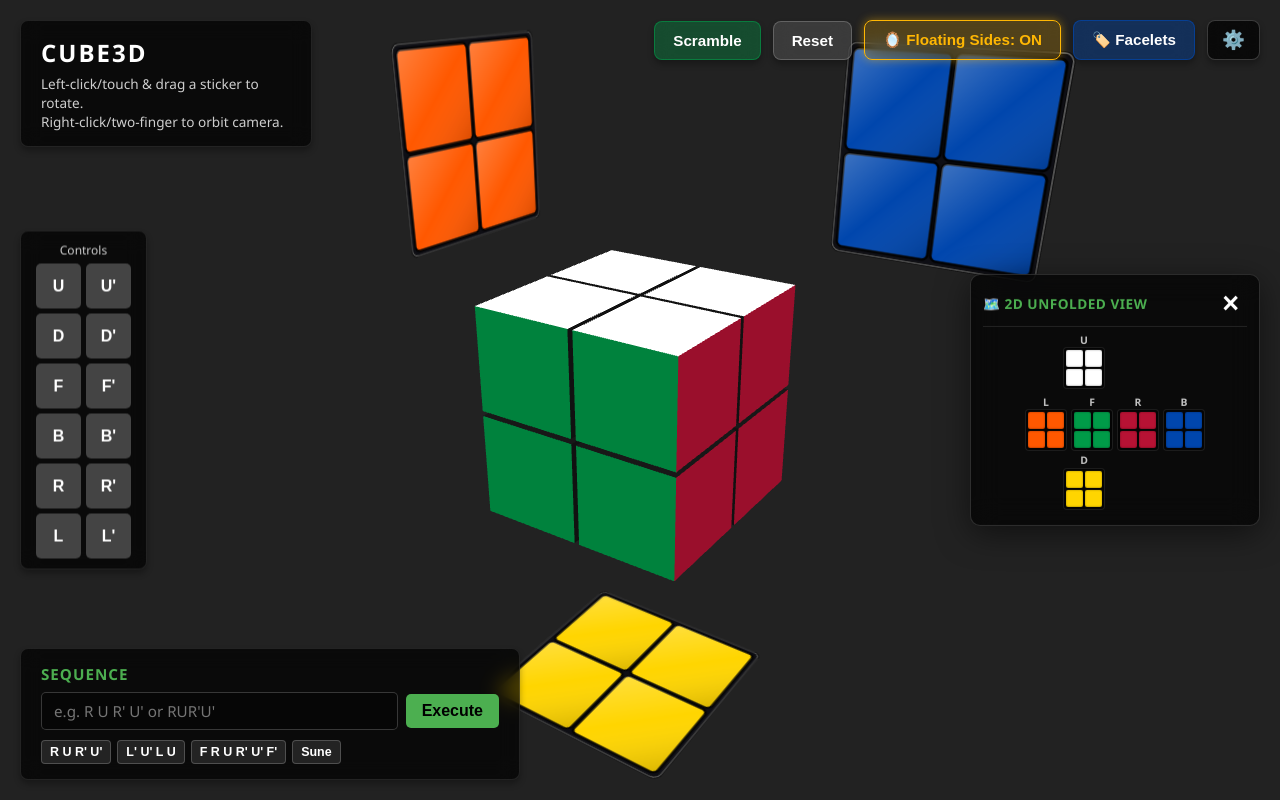
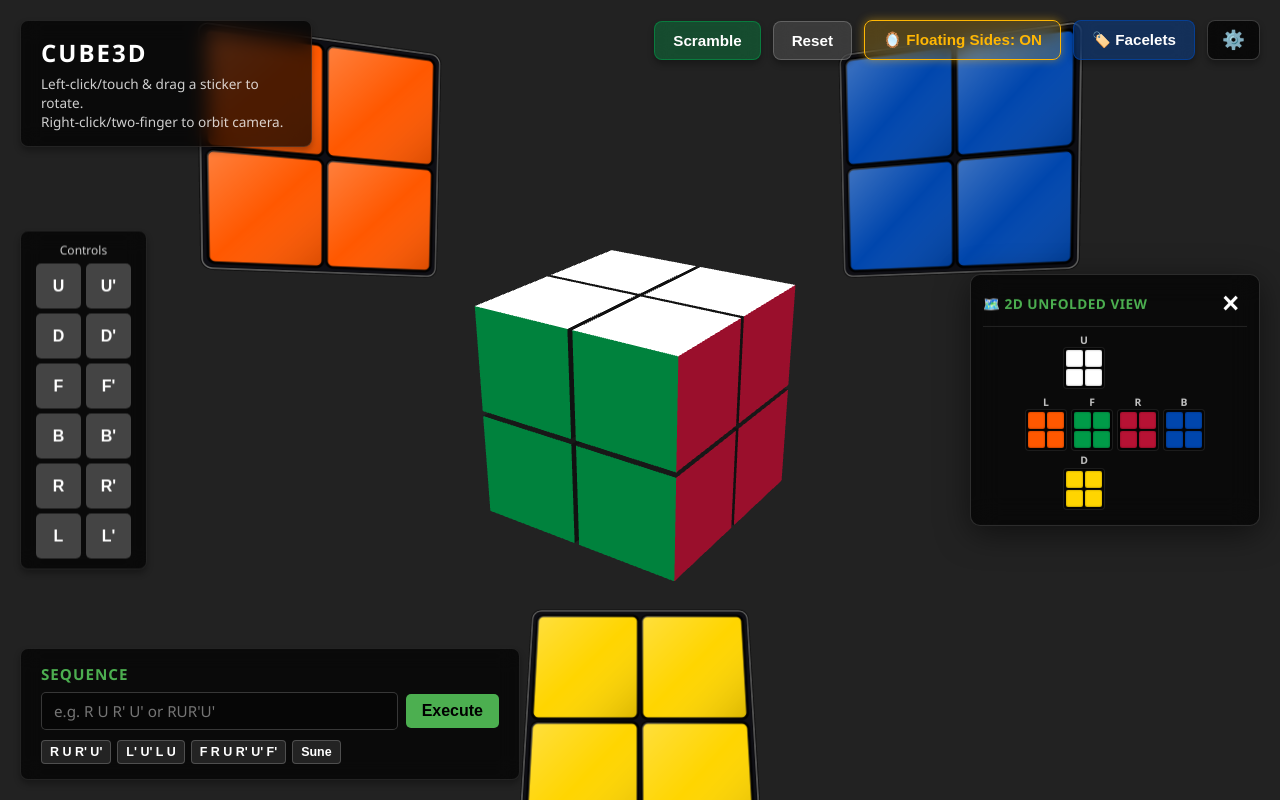
Before and after one commit to skitchwinters/rubiks-cube-2x2, a plain HTML site: page index.html in a window 1280 px wide. Drawn offline with nearby package versions, Linux system fonts and the light colour scheme; animation ran at ten frames a second.

Commit message:
fix: make floating mirrors view-relative and camera-anchored with dynamic hidden face tracking so reflections never reverse and remain 100% consistent under any angle

```diff
--- a/cube.js
+++ b/cube.js
@@ -24,6 +24,7 @@ const container = document.getElementById('canvas-container');
 const scene = new THREE.Scene();
 const camera = new THREE.PerspectiveCamera(45, window.innerWidth / window.innerHeight, 0.1, 100);
 camera.position.set(4.5, 3.8, 6.8);
+scene.add(camera);
 
 const renderer = new THREE.WebGLRenderer({ antialias: true, alpha: true });
 renderer.setSize(window.innerWidth, window.innerHeight);
@@ -31,6 +32,11 @@ renderer.setPixelRatio(Math.min(window.devicePixelRatio, 2));
 container.appendChild(renderer.domElement);
 
 const controls = new THREE.OrbitControls(camera, renderer.domElement);
+controls.addEventListener('change', () => {
+    if (floatingSidesEnabled && typeof updateFloatingSides === 'function') {
+        updateFloatingSides();
+    }
+});
 controls.enablePan = false;
 controls.enableDamping = true;
 controls.mouseButtons = {
@@ -77,64 +83,21 @@ let dotMode = false;
 let dotColorIndex = 0;
 const dotColors = ['#00FFFF', '#FF00FF', '#00FF00', '#FFA500', '#800080', '#FFFF00', '#FFC0CB', '#0000FF'];
 
-// --- Floating Hidden Sides State (Declared early to eliminate TDZ ReferenceErrors) ---
+// --- View-Relative Floating Hidden Sides State (Declared early to eliminate TDZ ReferenceErrors) ---
 const floatingSidesGroup = new THREE.Group();
-scene.add(floatingSidesGroup);
+camera.add(floatingSidesGroup);
 let floatingSidesEnabled = true;
 let floatingMirrors = {};
 
-const MIRROR_DIST = 2.45;
 const MIRROR_SIZE = 2.05;
 
-const mirrorConfigs = {
-    D: { // Down face (Yellow) - lies in XZ plane, normal +Y (facing up towards camera)
-        pos: new THREE.Vector3(0.1, -2.9, 0.4),
-        rot: new THREE.Euler(-Math.PI / 2, 0, 0),
-        quadrants: [
-            [ [1, 0], [1, 1] ],
-            [ [0, 0], [0, 1] ]
-        ]
-    },
-    U: { // Up face (White) - lies in XZ plane, normal -Y (facing down towards camera)
-        pos: new THREE.Vector3(-0.1, 2.9, -0.4),
-        rot: new THREE.Euler(Math.PI / 2, 0, 0),
-        quadrants: [
-            [ [0, 0], [0, 1] ],
-            [ [1, 0], [1, 1] ]
-        ]
-    },
-    L: { // Left face (Orange) - lies in YZ plane, normal +X (facing right towards camera)
-        pos: new THREE.Vector3(-2.6, 2.0, -0.8),
-        rot: new THREE.Euler(0, Math.PI / 2, 0),
-        quadrants: [
-            [ [0, 1], [0, 0] ],
-            [ [1, 1], [1, 0] ]
-        ]
-    },
-    R: { // Right face (Red) - lies in YZ plane, normal -X (facing left towards camera)
-        pos: new THREE.Vector3(2.6, -2.0, 0.8),
-        rot: new THREE.Euler(0, -Math.PI / 2, 0),
-        quadrants: [
-            [ [0, 0], [0, 1] ],
-            [ [1, 0], [1, 1] ]
-        ]
-    },
-    B: { // Back face (Blue) - lies in XY plane, normal +Z (facing forward towards camera)
-        pos: new THREE.Vector3(1.8, 2.0, -2.4),
-        rot: new THREE.Euler(0, 0, 0),
-        quadrants: [
-            [ [0, 1], [0, 0] ],
-            [ [1, 1], [1, 0] ]
-        ]
-    },
-    F: { // Front face (Green) - lies in XY plane, normal -Z (facing backward towards camera)
-        pos: new THREE.Vector3(-1.8, -2.0, 2.4),
-        rot: new THREE.Euler(0, Math.PI, 0),
-        quadrants: [
-            [ [0, 0], [0, 1] ],
-            [ [1, 0], [1, 1] ]
-        ]
-    }
+const faceNormals = {
+    U: new THREE.Vector3(0, 1, 0),
+    D: new THREE.Vector3(0, -1, 0),
+    F: new THREE.Vector3(0, 0, 1),
+    B: new THREE.Vector3(0, 0, -1),
+    R: new THREE.Vector3(1, 0, 0),
+    L: new THREE.Vector3(-1, 0, 0)
 };
 
 // Materials Factory
@@ -272,28 +235,22 @@ function onInputDown(event) {
         const clientY = event.touches ? event.touches[0].clientY : event.clientY;
         startMousePos.set(clientX, clientY);
         dragAxis = null;
-    } else if (dotMode && floatingSidesEnabled && typeof mirrorConfigs !== 'undefined') {
+    } else if (dotMode && floatingSidesEnabled) {
         // Check if user clicked a floating mirror sticker directly
         const mirrorMeshes = Object.values(floatingMirrors).map(m => m.mesh);
         const mirrorHits = raycaster.intersectObjects(mirrorMeshes);
         if (mirrorHits.length > 0) {
             const hit = mirrorHits[0];
-            const faceKey = hit.object.userData.faceKey;
             const uv = hit.uv;
-            if (faceKey && uv) {
+            if (uv && hit.object.userData && hit.object.userData.quadrants) {
                 const qr = uv.y < 0.5 ? 1 : 0;
                 const qc = uv.x < 0.5 ? 0 : 1;
-                const cfg = mirrorConfigs[faceKey];
-                if (cfg && typeof getCube2DState === 'function') {
-                    const [sr, sc] = cfg.quadrants[qr][qc];
-                    const state = getCube2DState();
-                    const sticker = state[faceKey] && state[faceKey][sr] ? state[faceKey][sr][sc] : null;
-                    if (sticker && sticker.cubie && sticker.localNormal) {
-                        controls.enabled = false;
-                        if (!event.touches) event.preventDefault();
-                        addDotToFace(sticker.cubie, sticker.localNormal);
-                        return;
-                    }
+                const stickerInfo = hit.object.userData.quadrants[qr] ? hit.object.userData.quadrants[qr][qc] : null;
+                if (stickerInfo && stickerInfo.cubie && stickerInfo.localNormal) {
+                    controls.enabled = false;
+                    if (!event.touches) event.preventDefault();
+                    addDotToFace(stickerInfo.cubie, stickerInfo.localNormal);
+                    return;
                 }
             }
         }
@@ -1511,7 +1468,57 @@ if (btnNamingBoth) {
 }
 
 
-// --- Floating Hidden Sides (Ruwix "Floating hidden sides" Style) ---
+// --- Floating Hidden Sides (View-Relative Ruwix Mirror Style) ---
+
+function getCameraAxes() {
+    const target = (controls && controls.target) ? controls.target : new THREE.Vector3(0, 0, 0);
+    const fwd = target.clone().sub(camera.position).normalize();
+    const upRef = Math.abs(fwd.y) > 0.95 ? new THREE.Vector3(0, 0, -1) : new THREE.Vector3(0, 1, 0);
+    const right = new THREE.Vector3().crossVectors(fwd, upRef).normalize();
+    const up = new THREE.Vector3().crossVectors(right, fwd).normalize();
+    return { fwd, up, right };
+}
+
+function identifyHiddenFaces() {
+    const axes = getCameraAxes();
+
+    // 1. Bottom face: face whose normal minimizes N . up
+    let bottomFace = 'D';
+    let minUpDot = Infinity;
+    for (const [key, n] of Object.entries(faceNormals)) {
+        const d = n.dot(axes.up);
+        if (d < minUpDot) {
+            minUpDot = d;
+            bottomFace = key;
+        }
+    }
+
+    // 2. Back-Left & Back-Right: among remaining faces that face away from camera (N . fwd > -0.35)
+    let backLeftFace = 'L';
+    let minRightDot = Infinity;
+    let backRightFace = 'B';
+    let maxRightDot = -Infinity;
+
+    for (const [key, n] of Object.entries(faceNormals)) {
+        if (key === bottomFace) continue;
+        const fwdDot = n.dot(axes.fwd);
+        const rightDot = n.dot(axes.right);
+
+        if (fwdDot > -0.35) {
+            if (rightDot < minRightDot) {
+                minRightDot = rightDot;
+                backLeftFace = key;
+            }
+            if (rightDot > maxRightDot) {
+                maxRightDot = rightDot;
+                backRightFace = key;
+            }
+        }
+    }
+
+    return { bottomFace, backLeftFace, backRightFace };
+}
+
 function roundRect(ctx, x, y, w, h, r) {
     if (typeof ctx.roundRect === 'function') {
         ctx.roundRect(x, y, w, h, r);
@@ -1529,35 +1536,63 @@ function roundRect(ctx, x, y, w, h, r) {
 }
 
 function initFloatingSides() {
-    if (Object.keys(floatingMirrors).length === 6) {
+    if (Object.keys(floatingMirrors).length === 3) {
         updateFloatingSides();
         return;
     }
 
+    // Clear old if any
+    while (floatingSidesGroup.children.length > 0) {
+        const child = floatingSidesGroup.children[0];
+        floatingSidesGroup.remove(child);
+        if (child.material) {
+            if (child.material.map) child.material.map.dispose();
+            child.material.dispose();
+        }
+    }
+    floatingMirrors = {};
+
+    const mirrorDefs = {
+        bottom: {
+            name: 'Bottom',
+            posOffset: new THREE.Vector3(0, -2.85, 0),
+            rot: new THREE.Euler(-0.55, 0, 0)
+        },
+        topLeft: {
+            name: 'Top-Left',
+            posOffset: new THREE.Vector3(-2.8, 2.15, 0),
+            rot: new THREE.Euler(0.18, 0.45, -0.06)
+        },
+        topRight: {
+            name: 'Top-Right',
+            posOffset: new THREE.Vector3(2.8, 2.15, 0),
+            rot: new THREE.Euler(0.18, -0.45, 0.06)
+        }
+    };
+
     const geometry = new THREE.PlaneGeometry(MIRROR_SIZE, MIRROR_SIZE);
 
-    for (const [faceKey, cfg] of Object.entries(mirrorConfigs)) {
+    for (const [mKey, def] of Object.entries(mirrorDefs)) {
         const canvas = document.createElement('canvas');
         canvas.width = 512;
         canvas.height = 512;
         const texture = new THREE.CanvasTexture(canvas);
         const material = new THREE.MeshBasicMaterial({
             map: texture,
-            side: THREE.FrontSide, // Crucial: automatically culls mirrors facing away from camera!
+            side: THREE.FrontSide,
             transparent: true
         });
         const mesh = new THREE.Mesh(geometry, material);
-        mesh.position.copy(cfg.pos);
-        mesh.rotation.copy(cfg.rot);
-        mesh.userData = { faceKey: faceKey };
+        mesh.rotation.copy(def.rot);
+        mesh.userData = { mirrorKey: mKey, quadrants: [[null, null], [null, null]] };
 
         floatingSidesGroup.add(mesh);
-        floatingMirrors[faceKey] = {
+        floatingMirrors[mKey] = {
             mesh: mesh,
             canvas: canvas,
             ctx: canvas.getContext('2d'),
             texture: texture,
-            config: cfg
+            posOffset: def.posOffset
         };
     }
 
@@ -1571,29 +1606,56 @@ function updateFloatingSides() {
     }
     floatingSidesGroup.visible = true;
 
-    if (Object.keys(floatingMirrors).length < 6) {
+    if (Object.keys(floatingMirrors).length < 3) {
         initFloatingSides();
         return;
     }
 
     if (typeof getCube2DState !== 'function') return;
     const state = getCube2DState();
+
+    // Dynamically adjust mirror distance & scale based on camera distance to maintain scale
+    const target = (controls && controls.target) ? controls.target : new THREE.Vector3(0, 0, 0);
+    const dist = camera.position.distanceTo(target);
+    const factor = dist / 8.5;
+
+    for (const [mKey, mirror] of Object.entries(floatingMirrors)) {
+        mirror.mesh.position.set(
+            mirror.posOffset.x * factor,
+            mirror.posOffset.y * factor,
+            -dist * 1.01
+        );
+        mirror.mesh.scale.set(factor, factor, factor);
+    }
+
+    // Determine the 3 hidden faces relative to current camera perspective
+    const { bottomFace, backLeftFace, backRightFace } = identifyHiddenFaces();
+
+    const mirrorFaceMap = {
+        bottom: bottomFace,
+        topLeft: backLeftFace,
+        topRight: backRightFace
+    };
+
+    const axes = getCameraAxes();
 
     const stickerSize = 236;
     const margin = 16;
     const gap = 8;
-    const positions = [
-        [margin, margin],                                     // (0,0) Top-Left
-        [margin + stickerSize + gap, margin],                 // (0,1) Top-Right
-        [margin, margin + stickerSize + gap],                 // (1,0) Bottom-Left
+    const quadPositions = [
+        [margin, margin],                                        // (0,0) Top-Left
+        [margin + stickerSize + gap, margin],                    // (0,1) Top-Right
+        [margin, margin + stickerSize + gap],                    // (1,0) Bottom-Left
         [margin + stickerSize + gap, margin + stickerSize + gap] // (1,1) Bottom-Right
     ];
 
-    for (const [faceKey, mirror] of Object.entries(floatingMirrors)) {
+    for (const [mKey, faceKey] of Object.entries(mirrorFaceMap)) {
+        const mirror = floatingMirrors[mKey];
+        if (!mirror) continue;
         const ctx = mirror.ctx;
         ctx.clearRect(0, 0, 512, 512);
 
-        // 1. Dark background panel / bevel frame
+        // 1. Sleek dark background panel / bevel frame
         ctx.fillStyle = '#0e0e14';
         ctx.beginPath();
         roundRect(ctx, 4, 4, 504, 504, 20);
@@ -1610,15 +1672,82 @@ function updateFloatingSides() {
         const faceData = state[faceKey];
         if (!faceData) continue;
 
-        const quadMap = mirror.config.quadrants;
+        // Collect the 4 stickers on this face
+        const rawStickers = [];
+        for (let r = 0; r < 2; r++) {
+            for (let c = 0; c < 2; c++) {
+                if (faceData[r] && faceData[r][c]) {
+                    rawStickers.push(faceData[r][c]);
+                }
+            }
+        }
+        if (rawStickers.length < 4) continue;
+
+        // Project each sticker's cubie position into camera space
+        const projected = rawStickers.map(st => {
+            const wPos = st.cubie.getWorldPosition(new THREE.Vector3());
+            const rel = wPos.sub(camera.position);
+            return {
+                sticker: st,
+                camX: rel.dot(axes.right),
+                camY: rel.dot(axes.up),
+                camZ: rel.dot(axes.fwd)
+            };
+        });
+
+        // Compute centroids for sorting
+        const midX = projected.reduce((sum, p) => sum + p.camX, 0) / 4;
+        const midY = projected.reduce((sum, p) => sum + p.camY, 0) / 4;
+        const midZ = projected.reduce((sum, p) => sum + p.camZ, 0) / 4;
+
+        // Sort into quadrants [row, col]
+        const sortedGrid = [[null, null], [null, null]];
+
+        projected.forEach(p => {
+            let row = 0;
+            let col = 0;
+
+            if (mKey === 'bottom') {
+                // In bottom mirror:
+                // deeper along fwd (larger camZ) is further from viewer -> row 0 (top of mirror)
+                // closer along fwd (smaller camZ) is closer to viewer -> row 1 (bottom of mirror)
+                row = p.camZ > midZ ? 0 : 1;
+                // left relative to camera -> col 0, right -> col 1
+                col = p.camX > midX ? 1 : 0;
+            } else {
+                // In side mirrors (topLeft, topRight):
+                // higher relative to camera (larger camY) -> row 0 (top of mirror)
+                // lower relative to camera (smaller camY) -> row 1 (bottom of mirror)
+                row = p.camY > midY ? 0 : 1;
+                // left relative to camera -> col 0, right -> col 1
+                col = p.camX > midX ? 1 : 0;
+            }
+
+            // Fallback safety to avoid collision
+            if (sortedGrid[row][col] === null) {
+                sortedGrid[row][col] = p.sticker;
+            } else {
+                // fill alternative slot if duplicate
+                for (let r = 0; r < 2; r++) {
+                    for (let c = 0; c < 2; c++) {
+                        if (sortedGrid[r][c] === null) {
+                            sortedGrid[r][c] = p.sticker;
+                            return;
+                        }
+                    }
+                }
+            }
+        });
+
+        // Store quadrant mapping for raycasting
+        mirror.mesh.userData.quadrants = sortedGrid;
 
         // Draw 4 stickers
         for (let qr = 0; qr < 2; qr++) {
             for (let qc = 0; qc < 2; qc++) {
-                const [sr, sc] = quadMap[qr][qc];
-                const sticker = faceData[sr] ? faceData[sr][sc] : null;
+                const sticker = sortedGrid[qr][qc];
                 const posIdx = qr * 2 + qc;
-                const [sx, sy] = positions[posIdx];
+                const [sx, sy] = quadPositions[posIdx];
 
                 const color = sticker ? sticker.color : (colors[faceKey] ? '#' + colors[faceKey].toString(16).padStart(6, '0') : '#222222');
 
--- a/index.html
+++ b/index.html
@@ -4,7 +4,7 @@
   <meta charset="UTF-8">
   <meta name="viewport" content="width=device-width, initial-scale=1.0, maximum-scale=1.0, user-scalable=no">
   <title>3D 2x2x2 Rubik's Cube Simulator</title>
-  <link rel="stylesheet" href="style.css?v=25">
+  <link rel="stylesheet" href="style.css?v=26">
   <link rel="manifest" href="manifest.json">
   <script src="https://unpkg.com/three@0.128.0/build/three.min.js"></script>
   <script src="https://unpkg.com/three@0.128.0/examples/js/controls/OrbitControls.js"></script>
@@ -131,11 +131,11 @@
     <div class="net-container" id="net-container"></div>
   </div>
 
-  <script src="cube.js?v=25"></script>
+  <script src="cube.js?v=26"></script>
   <script>
     if ('serviceWorker' in navigator) {
       window.addEventListener('load', () => {
-        navigator.serviceWorker.register('sw.js?v=25').then(reg => {
+        navigator.serviceWorker.register('sw.js?v=26').then(reg => {
           reg.update();
         }).catch(err => {
           console.log('ServiceWorker registration failed: ', err);
--- a/sw.js
+++ b/sw.js
@@ -1,9 +1,9 @@
-const CACHE_NAME = 'cube2x2-cache-v25';
+const CACHE_NAME = 'cube2x2-cache-v26';
 const urlsToCache = [
   './',
   './index.html',
-  './style.css?v=25',
-  './cube.js?v=25',
+  './style.css?v=26',
+  './cube.js?v=26',
   './manifest.json',
   'https://unpkg.com/three@0.128.0/build/three.min.js',
   'https://unpkg.com/three@0.128.0/examples/js/controls/OrbitControls.js'
```
